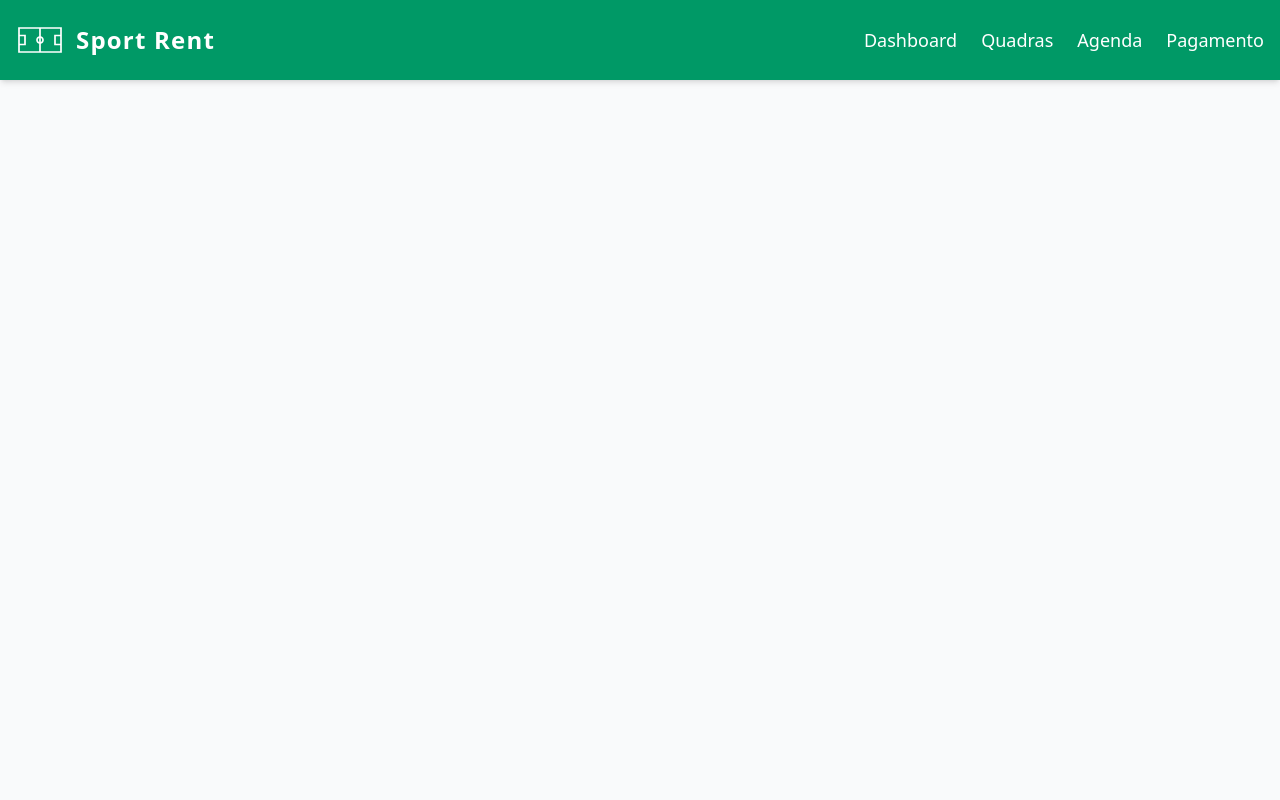
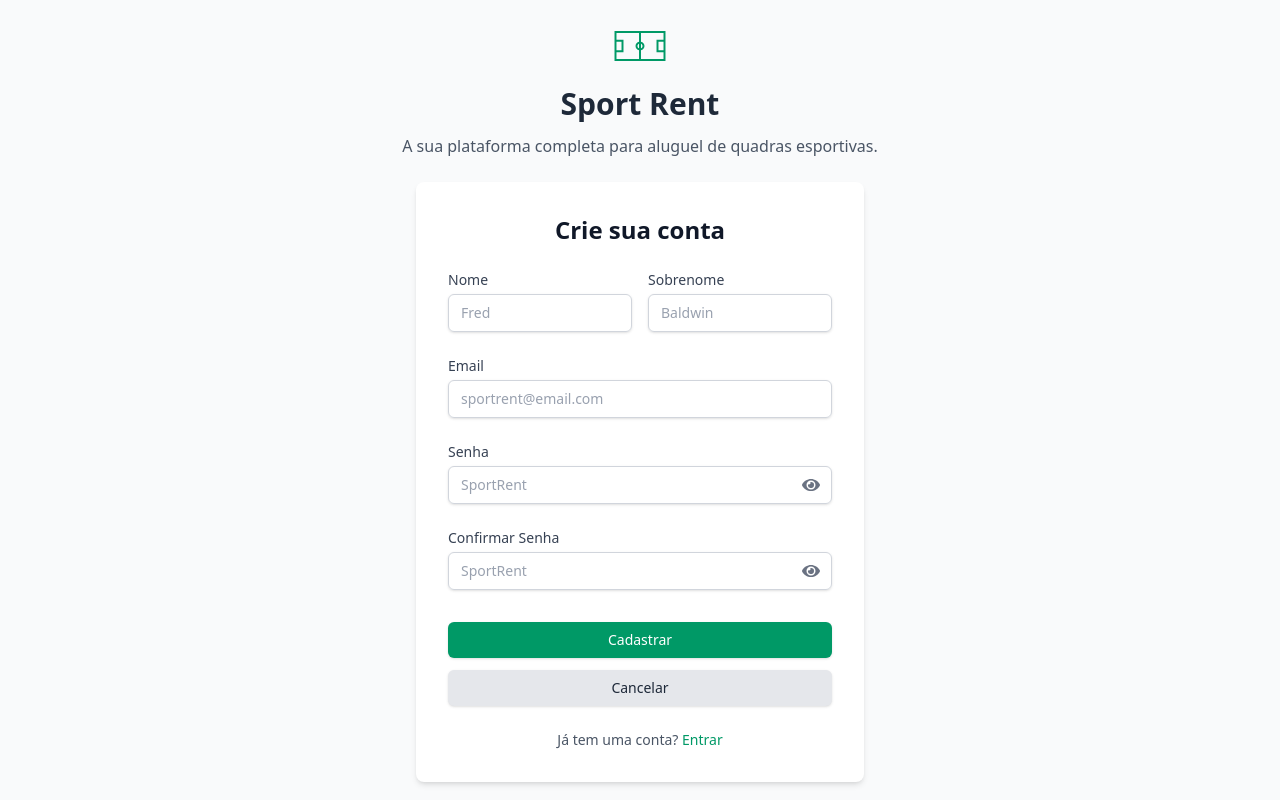
Before and after one commit to gusmaomatheus/sportrent, a React (Vite) app in the folder front/: page /cadastro in a window 1280 px wide. Built offline with nearby package versions, Linux system fonts and the light colour scheme.

Commit message:
feat(front): create main and authentication layout and implement in routes

```diff
--- a/front/src/App.tsx
+++ b/front/src/App.tsx
@@ -1,7 +1,11 @@
 import type { FC } from 'react';
 import { Route, Routes } from 'react-router-dom';
 
-import Header from './components/ui/Header';
+import AuthLayout from './layouts/AuthLayout';
+import MainLayout from './layouts/MainLayout';
+
+import SignInPage from './pages/SignIn';
+import SignUpPage from './pages/SignUp';
 
 const HomePage: FC = () => <div className="p-8 text-center"><h1>Dashboard</h1></div>;
 const QuadrasPage: FC = () => <div className="p-8 text-center"><h1>Quadras</h1></div>;
@@ -10,17 +14,19 @@ const PagamentoPage: FC = () => <div className="p-8 text-center"><h1>Pagamentos<
 
 const App: FC = () => {
     return (
-        <div className="min-h-screen bg-gray-50">
-            <Header />
-            <main>
         <Routes>
+            <Route element={<AuthLayout />}>
+                <Route path="/login" element={<SignInPage />} />
+                <Route path="/cadastro" element={<SignUpPage />} />
+            </Route>
+
+            <Route element={<MainLayout />}>
                 <Route path="/" element={<HomePage />} />
                 <Route path="/quadras" element={<QuadrasPage />} />
                 <Route path="/agenda" element={<AgendaPage />} />
                 <Route path="/pagamento" element={<PagamentoPage />} />
+            </Route>
         </Routes>
-            </main>
-        </div>
     );
 }
 
--- /dev/null
+++ b/front/src/layouts/AuthLayout/index.tsx
@@ -0,0 +1,16 @@
+import type { FC } from 'react';
+import { Outlet } from 'react-router-dom';
+import AuthHeader from '../../components/ui/AuthHeader';
+
+const AuthLayout: FC = () => {
+    return (
+        <div className="flex flex-col min-h-screen bg-gray-50">
+            <main className="flex flex-grow flex-col items-center justify-center p-4 space-y-8">
+                <AuthHeader />
+                <Outlet />
+            </main>
+        </div>
+    );
+};
+
+export default AuthLayout;
--- /dev/null
+++ b/front/src/layouts/MainLayout/index.tsx
@@ -0,0 +1,16 @@
+import type { FC } from 'react';
+import { Outlet } from 'react-router-dom';
+import Header from '../../components/ui/Header';
+
+const MainLayout: FC = () => {
+    return (
+        <div className="min-h-screen bg-gray-50">
+            <Header />
+            <main>
+                <Outlet />
+            </main>
+        </div>
+    );
+};
+
+export default MainLayout;
```
Lines whose indentation alone changed are shown as unchanged.
